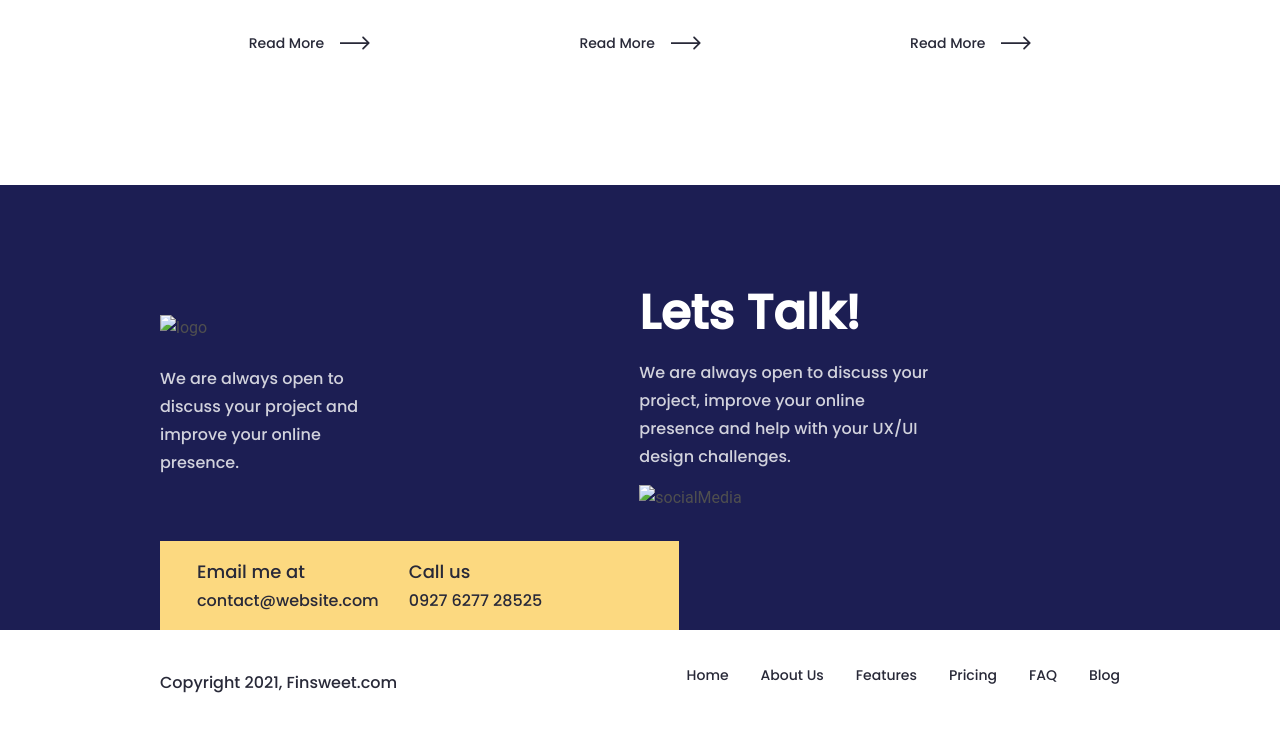
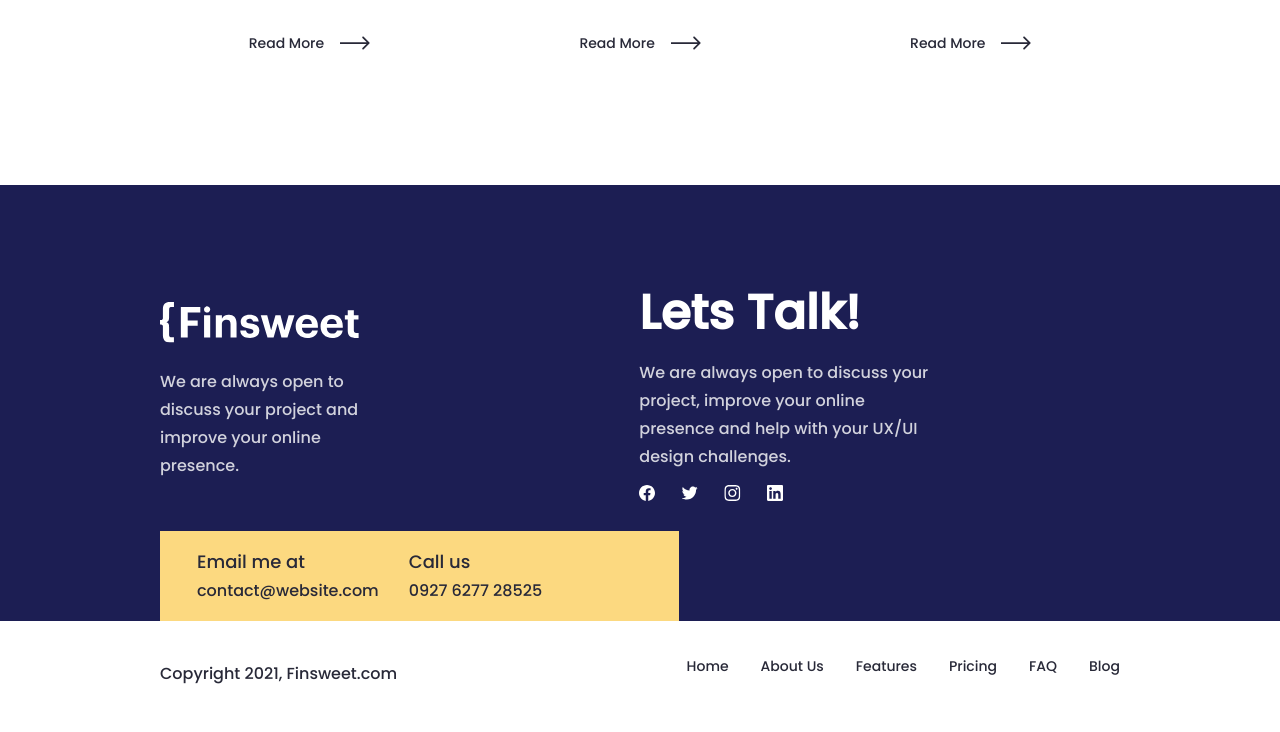
Before and after one commit to Dorsavali/Finsweet, a plain HTML site: page index.html in a window 1280 px wide. Shown: the part 6661-7393 px from the top of the page. Drawn offline with nearby package versions, Linux system fonts and the light colour scheme.

Commit message:
Fix public path

```diff
--- a/index.html
+++ b/index.html
@@ -630,7 +630,7 @@
               <div class="footer">
                 <div class="content">
                   <div class="left">
-                    <img src="../../public/images/essentials/Logo.svg" alt="logo">
+                    <img src="images/essentials/Logo.svg" alt="logo">
                     <div class="caption">
                       We are always open to discuss your project and improve your online presence.
                     </div>
@@ -639,7 +639,7 @@
                     <div class="title">Lets Talk!</div>
                     <div class="text">We are always open to discuss your project, improve your online presence and help with your UX/UI design challenges.</div>
                     <div class="socials">
-                     <img src="../../public/images/essentials/socials.svg" alt="socialMedia">
+                     <img src="images/essentials/socials.svg" alt="socialMedia">
                     </div>
                   </div>
                 </div>
```
